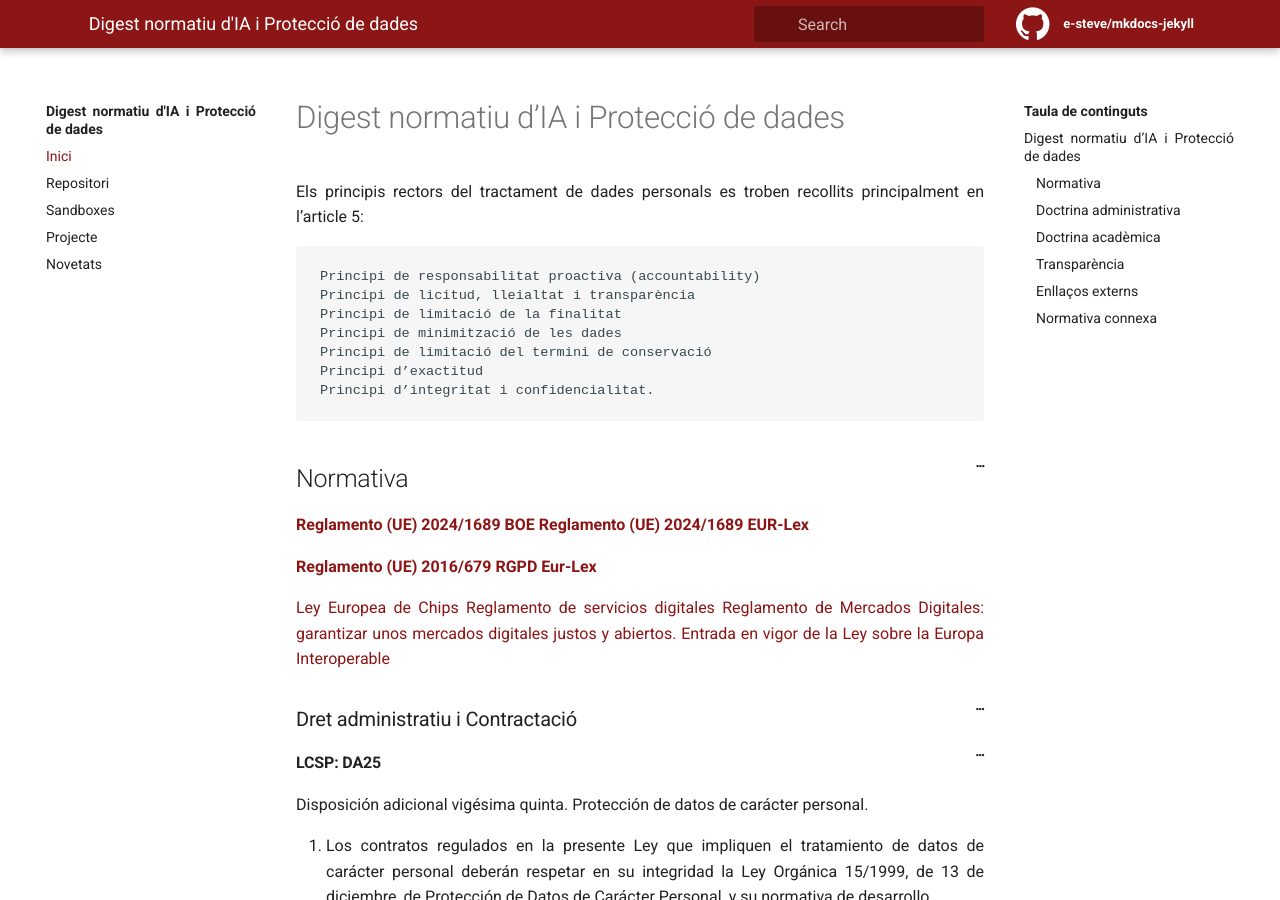
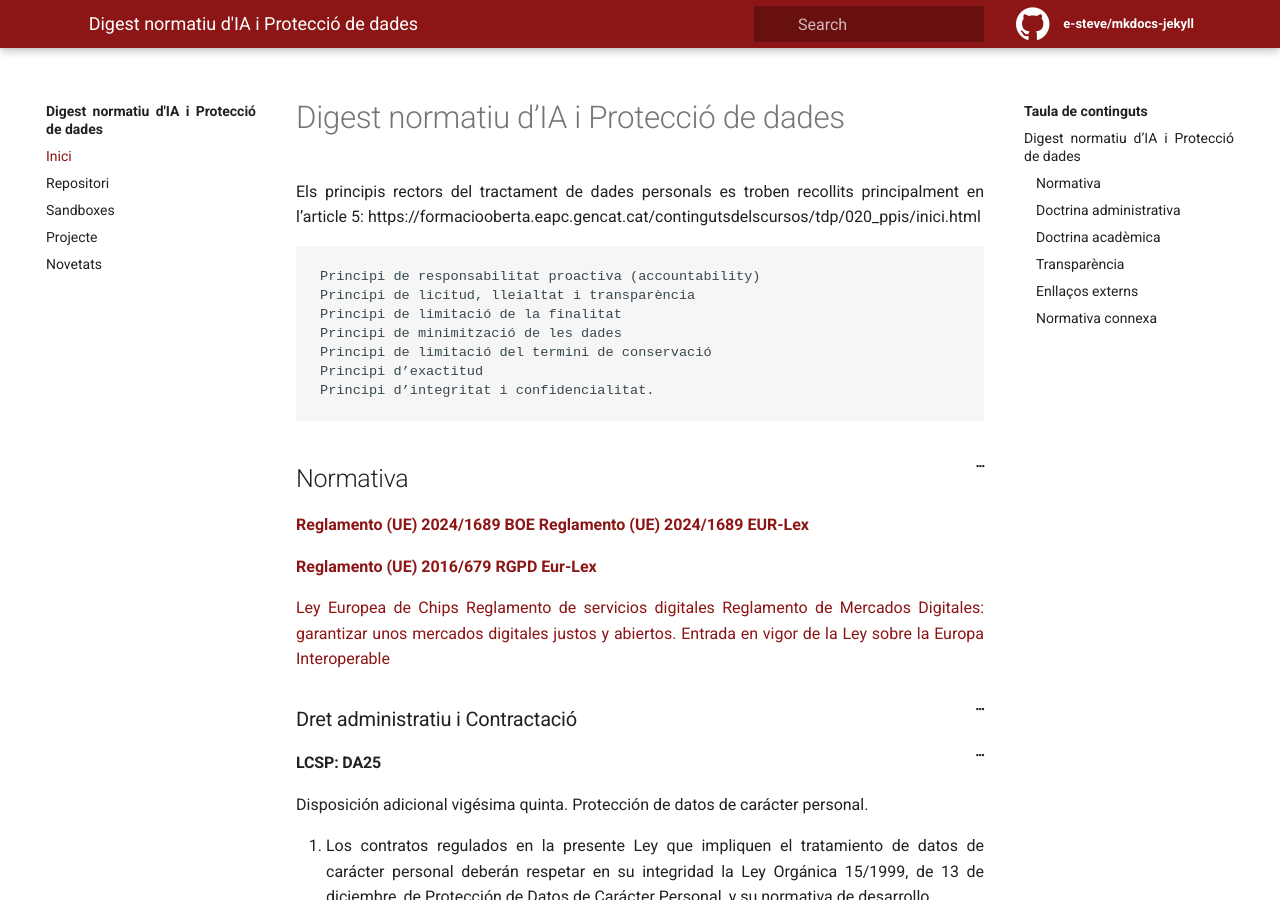
Before and after one commit to e-steve/e-steve.github.io, a Jekyll site: the page built from pages/index.md, in a window 1280 px wide and 900 px high. Built offline with Jekyll 4.4.1, drawn with Linux system fonts in a browser that asks for light colours; part of the change alters nothing that is shown.

Commit message:
Update index.md

````diff
--- a/pages/index.md
+++ b/pages/index.md
@@ -8,6 +8,7 @@ permalink: /
 # Digest normatiu d'IA i Protecció de dades
 
 Els principis rectors del tractament de dades personals es troben recollits principalment en l’article 5:
+https://formaciooberta.eapc.gencat.cat/contingutsdelscursos/tdp/020_ppis/inici.html
 ```
 Principi de responsabilitat proactiva (accountability)
 Principi de licitud, lleialtat i transparència
````
